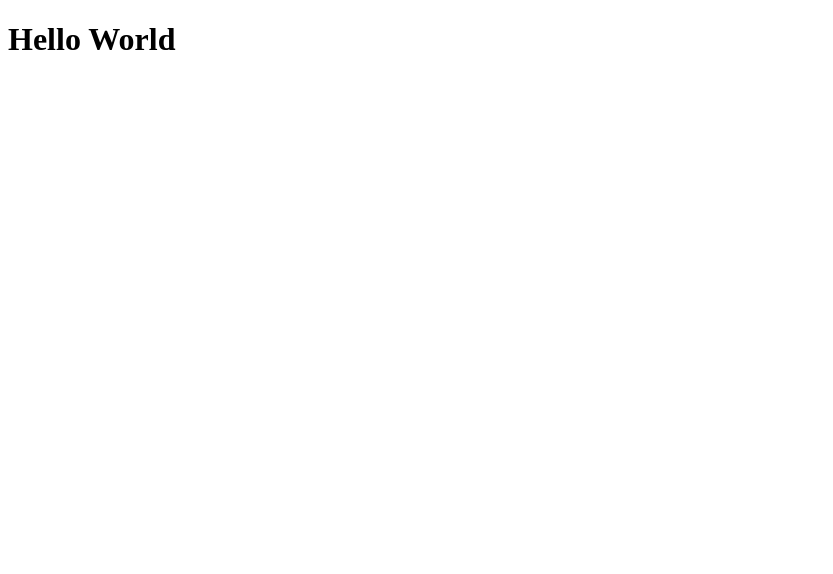
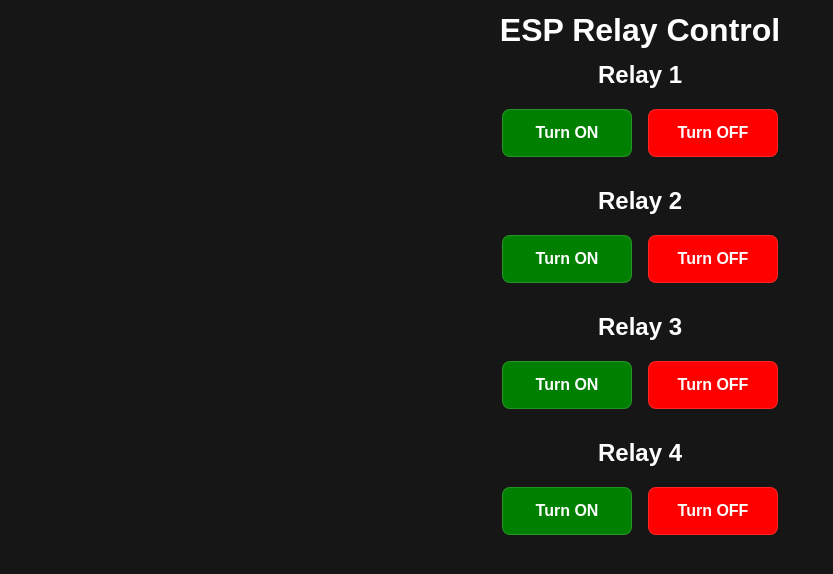
Before and after one commit to mhdbyte/esp-relay, a plain HTML site: page index.html in a window 1280 px wide. Shown: the whole page, without its empty margins (0-833 px from the left). Drawn offline with Linux system fonts and the light colour scheme.

Commit message:
Feature: Initialize relay control web page

```diff
--- a/index.html
+++ b/index.html
@@ -1,8 +1,98 @@
 <!DOCTYPE html>
 <html>
+<head>
+    <meta charset="UTF-8">
+    <meta name="viewport" content="width=device-width, initial-scale=1.0, maximum-scale=1.0, user-scalable=no">
+    <style>
+        body {
+            background-color: #161616;
+            font-family: Arial, Helvetica, sans-serif;
+        }
+
+        h1, h2 {
+            color: #fff;
+            text-align: center;
+            margin: 12px 0;
+        }
+
+        div {
+            display: flex;
+            justify-content: center;
+            align-items: center;
+            gap: 16px;
+            margin-top: 20px;
+        }
+
+        button {
+            min-width: 130px;
+            padding: 14px 16px;
+            font-size: 1rem;
+            font-weight: bold;
+            border: solid 1px rgba(255, 255, 255, 0.15);
+            color: white;
+            border-radius: 8px;
+        }
+
+        .on {
+            background-color: green;
+        }
+
+        .off {
+            background-color: red;
+        }
+
+        button:hover {
+            opacity: 0.6;
+        }
+
+        button:active {
+            opacity: 0.5;
+            transform: scale(0.97);
+
+        }
+    </style>
+</head>
+
 <body>
+    <h1>ESP Relay Control</h1>
 
-  <h1>Hello World</h1>
+    <h2>Relay 1</h2>
+    <div>
+        <button onclick="sendData('relay1 on')" class="on">Turn ON</button>
+        <button onclick="sendData('relay1 off')" class="off">Turn OFF</button>
+    </div>
 
+    <br>
+
+    <h2>Relay 2</h2>
+    <div>
+        <button onclick="sendData('relay2 on')" class="on">Turn ON</button>
+        <button onclick="sendData('relay2 off')" class="off">Turn OFF</button>
+    </div>
+
+    <br>
+
+    <h2>Relay 3</h2>
+    <div>
+        <button onclick="sendData('relay3 on')" class="on">Turn ON</button>
+        <button onclick="sendData('relay3 off')" class="off">Turn OFF</button>
+    </div>
+
+    <br>
+
+    <h2>Relay 4</h2>
+    <div>
+        <button onclick="sendData('relay4 on')" class="on">Turn ON</button>
+        <button onclick="sendData('relay4 off')" class="off">Turn OFF</button>
+    </div>
+
+    <script>
+        function sendData(message) {
+            fetch("http://192.168.4.1/relay", {
+                method: "POST",
+                body: message
+            });
+        }
+    </script>
 </body>
 </html>
```
